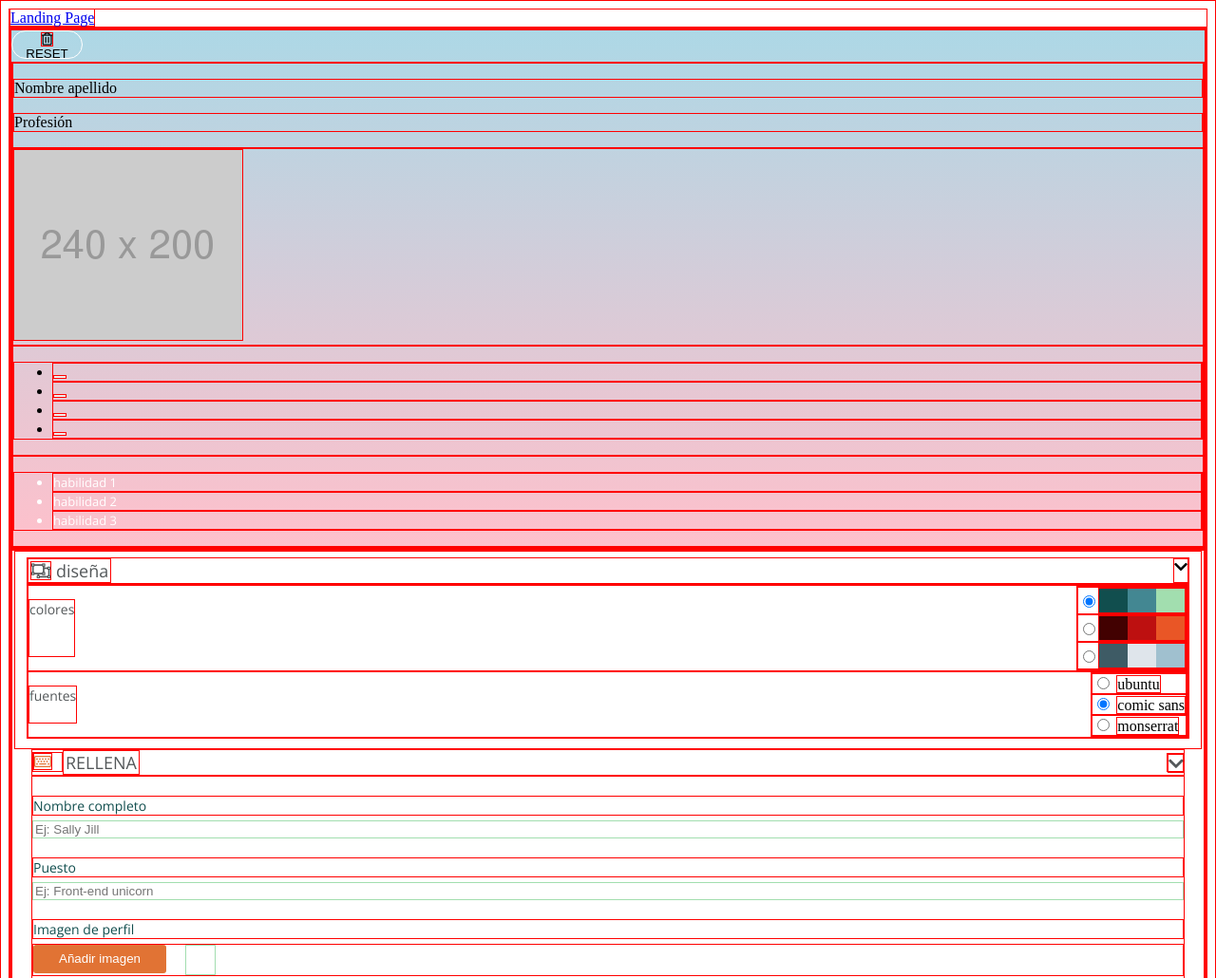
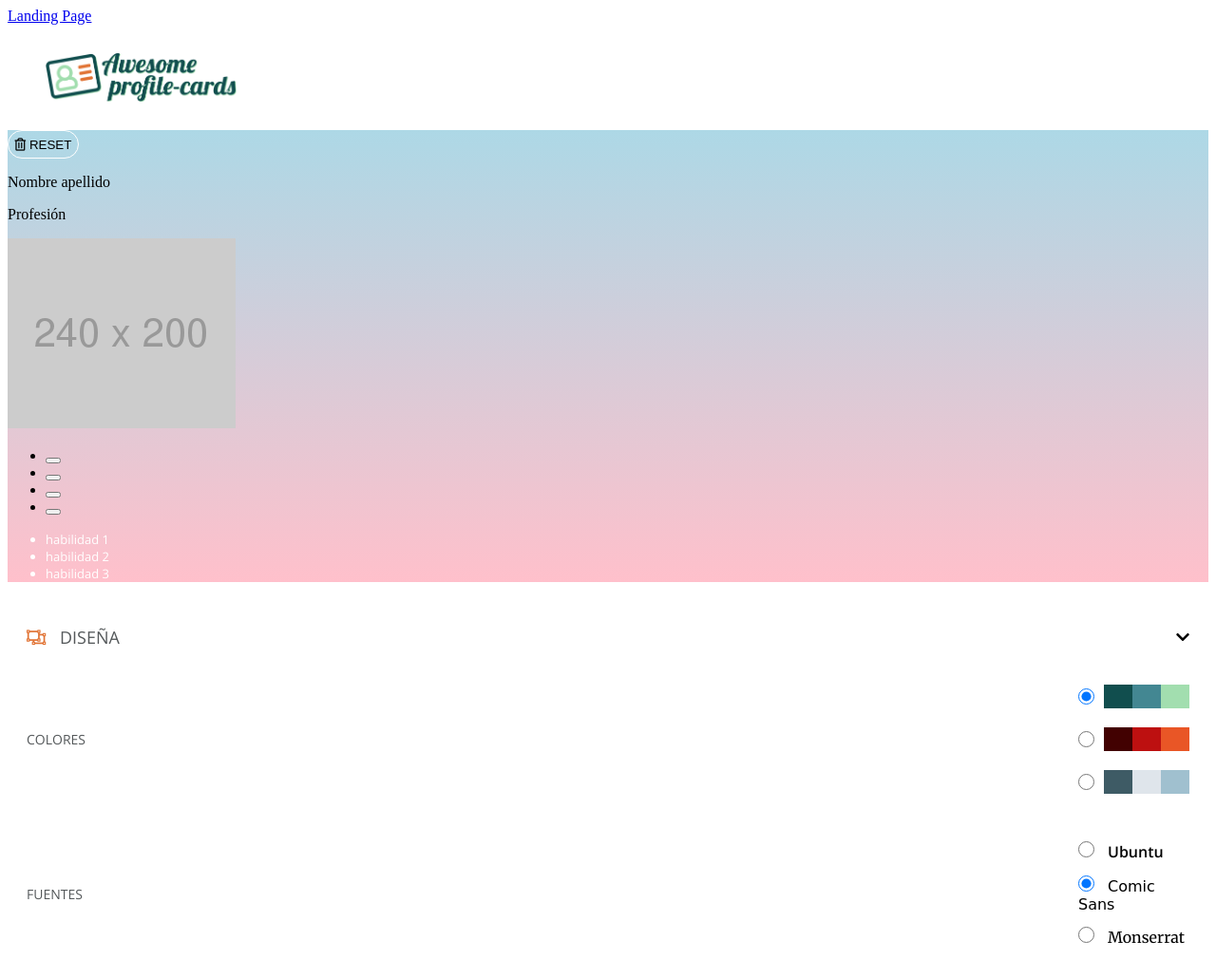
Before and after one commit to Adalab/dorcas-s2-stringer-things, a website: page cardGenerator.html in a window 1280 px wide. Shown: the top 1030 px of the page at 95% size. Drawn offline with nearby package versions, Linux system fonts and the light colour scheme.

Commit message:
final desig and header

```diff
--- a/cardGenerator.html
+++ b/cardGenerator.html
@@ -5,7 +5,8 @@
   <meta name="viewport" content="width=device-width, initial-scale=1">
   <link rel="stylesheet" href="https://use.fontawesome.com/releases/v5.1.0/css/all.css" integrity="sha384-lKuwvrZot6UHsBSfcMvOkWwlCMgc0TaWr+30HWe3a4ltaBwTZhyTEggF5tJv8tbt" crossorigin="anonymous">
   <link href="https://fonts.googleapis.com/css?family=Merriweather" rel="stylesheet">
-  <link href="https://fonts.googleapis.com/css?family=Open+Sans" rel="stylesheet">
+  <link href="https://fonts.googleapis.com/css?family=Open+Sans:400,600" rel="stylesheet">
+  <link href="https://fonts.googleapis.com/css?family=Montserrat|Ubuntu" rel="stylesheet">
   <title>Awesome profile-cards</title>
   <link rel="stylesheet" href="css/main.css">
 </head>
@@ -15,8 +16,10 @@
   <a href="index.html">Landing Page</a>
 
 
-  <header class="header">
+  <header class="cardGenerator__header">
+    <div class="cardGenerator__image">
 
+    </div>
   </header>
 
   <main>
@@ -61,8 +64,8 @@
 
         <fieldset class="design">
           <div class="design-title">
-            <legend class="design-legend">
-              <i class="icono far fa-object-ungroup"></i>
+            <legend class="title-legend design-legend">
+              <i class="icon-title far fa-object-ungroup"></i>
               diseña
             </legend>
             <i class="icono fas fa-chevron-down"></i>
@@ -74,21 +77,21 @@
               <div class="palettes">
 
                 <div class="pallete palette1">
-                  <input id="palette1-color2" type="radio" name="colors" value="palette1" checked>
+                  <input class="check-radio" id="palette1-color2" type="radio" name="colors" value="palette1" checked>
                   <label class="box-palette1-color2" for="palette1-color2">
 
                   </label>
                 </div>
 
                 <div class="pallete palette2">
-                  <input id="palette2-color2" type="radio" name="colors" value="palette2">
+                  <input class="check-radio" id="palette2-color2" type="radio" name="colors" value="palette2">
                   <label class="box-palette2-color2" for="palette2-color2">
 
                   </label>
                 </div>
 
                 <div class="pallete palette3">
-                  <input id="palette3-color2" type="radio" name="colors" value="palette3">
+                  <input class="check-radio" id="palette3-color2" type="radio" name="colors" value="palette3">
                   <label class="box-palette3-color2" for="palette3-color2">
 
                   </label>
@@ -102,22 +105,22 @@
               <div class="letter-type">
 
                 <div class="type type1">
-                  <input id="font1" type="radio" name="fonts" value="font1">
-                  <label for="font1">
+                  <input class="check-radio" id="font1" type="radio" name="fonts" value="font1">
+                  <label class="font1" for="font1">
                     ubuntu
                   </label>
                 </div>
 
                 <div class="type type2">
-                  <input id="font2" type="radio" name="fonts" value="font2" checked>
-                  <label for="font2">
+                  <input class="check-radio" id="font2" type="radio" name="fonts" value="font2" checked>
+                  <label class="font2" for="font2">
                     comic sans
                   </label>
                 </div>
 
                 <div class="type type3">
-                  <input id="font3" type="radio" name="fonts" value="font3">
-                  <label for="font3">
+                  <input class="check-radio" id="font3" type="radio" name="fonts" value="font3">
+                  <label class="font3" for="font3">
                     monserrat
                   </label>
                 </div>
@@ -131,14 +134,12 @@
 
 <!-- FIN SECCION -->
 
-        <!--SECCIÓN OLATZ-->
-
           <!--SECCIÓN OLATZ-->
 
           <fieldset class="section-collapsible__fill">
             <div class="section-collapsible__fill--title">
               <span class="icon-title"><i class="far fa-keyboard"></i></span>
-              <legend class="fill-legend">rellena</legend>
+              <legend class="title-legend fill-legend">rellena</legend>
               <span class="icon-down"><i class="fas fa-chevron-down"></i></span>
             </div>
 
@@ -196,7 +197,7 @@
           <fieldset class="section-collapsible__share">
             <div class="section-collapsible__share--title">
               <span class="icon-title"><i class="fas fa-share-alt"></i></span>
-              <legend class="share-legend">COMPARTE</legend>
+              <legend class="title-legend share-legend">comparte</legend>
             </div>
 
             <div class="section-collapsible__share--button">
--- a/scss/components/_typography.scss
+++ b/scss/components/_typography.scss
@@ -22,10 +22,11 @@
   font-size: $font-size-deci;
 }
 
-.design-legend {
+.title-legend {
   color: $color-terciary;
   font-family: $font-family-primary;
   font-size: $font-size-hecta;
+  text-transform: uppercase;
 }
 
 .skill {
@@ -34,22 +35,33 @@
   font-size: $font-size-centi;
 }
 
-.fill-legend {
-  color: $color-terciary;
-  font-family: $font-family-primary;
-  font-size: $font-size-hecta;
-}
-
-.share-legend {
-  color: $color-terciary;
-  font-family: $font-family-primary;
-  font-size: $font-size-hecta;
-}
-
 .title-div-design {
   color: $color-terciary;
   font-family: $font-family-primary;
   font-size: $font-size-deci;
+  text-transform: uppercase;
+  margin: 0;
+}
+
+.font1 {
+  font-family: $font-family-open;
+  font-size: $font-size-deca;
+  font-weight: 600;
+  text-transform: capitalize;
+}
+
+.font2 {
+  font-family: $font-family-comic;
+  font-size: $font-size-deca;
+  font-weight: normal;
+  text-transform: capitalize;
+}
+
+.font3 {
+  font-family: $font-family-merri;
+  font-size: $font-size-deca;
+  font-weight: normal;
+  text-transform: capitalize;
 }
 
 .section-collapsible__fill--form {
--- a/scss/core/_variables.scss
+++ b/scss/core/_variables.scss
@@ -3,7 +3,7 @@ $color-grey-mouse: #f5f5f5;
 $color-white-horse: #fff;
 $color-blue-peacock: #00a0f5;
 $color-grey-gorilla: #54585a;
-
+$color-grey-koala: #d8d8d8;
 // $color-grey-cat: #6b6b6b;
 
 /* Palette 1 */
@@ -28,6 +28,7 @@ $color-pink-snail: #f768a1;
 
 /* color check */
 
+$color-line: $color-grey-koala;
 $color-check: $color-blue-peacock;
 
 $color-primary: $color-green-camaleon;
@@ -60,12 +61,19 @@ $color-grey-cat: #6b6b6b;
 /* Tipo de fuente */
 
 $font-family-open: 'Open Sans', sans-serif;
-$font-family-merri: "Merriweather";
-$font-family-comic: "ComicSansMS";
+$font-family-merri: 'Merriweather';
+$font-family-comic: 'ComicSansMS';
+
+$font-family-ubuntu:'Ubuntu', sans-serif;
+$font-family-montserrat: 'Montserrat', serif;
 
 $font-family-primary: $font-family-open;
 $font-family-secondary: $font-family-merri;
 $font-family-tertiary: $font-family-comic;
+
+$font-family-font1: $font-family-ubuntu;
+$font-family-font2: $font-family-comic;
+$font-family-font3: $font-family-montserrat;
 
 /* Tamaño fuente */
 
--- a/scss/layout/_header.scss
+++ b/scss/layout/_header.scss
@@ -0,0 +1,9 @@
+
+.cardGenerator__image {
+  height: 51px;
+  width: 201px;
+  background-image: url("../images/awesome-profile-cards.png");
+  background-repeat: no-repeat;
+  background-size: cover;
+  margin: 30px auto 30px 40px;
+}
--- a/scss/pages/_design.scss
+++ b/scss/pages/_design.scss
@@ -2,17 +2,40 @@
 //   border: 1px solid red;
 // }
 
+.design {
+  border: none;
+  margin: 0;
+  padding: 30px 20px;
+  border-bottom: 1px solid $color-line;
+}
+
+.design-legend {
+  padding: 0;
+}
+
 .design-title {
+  align-items: center;
   @include flexBetween();
 }
 
 .div-colors {
+  align-items: center;
+  padding-top: 28px;
+  padding-bottom: 33px;
   @include flexBetween();
 }
 
 .pallete {
   display: flex;
   align-items: center;
+  padding: 10px 0;
+}
+
+.check-radio {
+  margin: 0;
+  margin-right: 10px;
+  width: 17px;
+  height: 17px;
 }
 
 .box-palette1-color2::before {
@@ -61,5 +84,14 @@
 }
 
 .div-fonts {
+  align-items: center;
   @include flexBetween();
 }
+
+.letter-type {
+  width: 117px;
+}
+
+.type {
+  padding: 7px 0;
+}
```
Also changed, not shown: css/main.css, images/Awesome-profile-cards.png (added), images/image.png (added), images/logo-awesome-profile-cards.svg (added).
